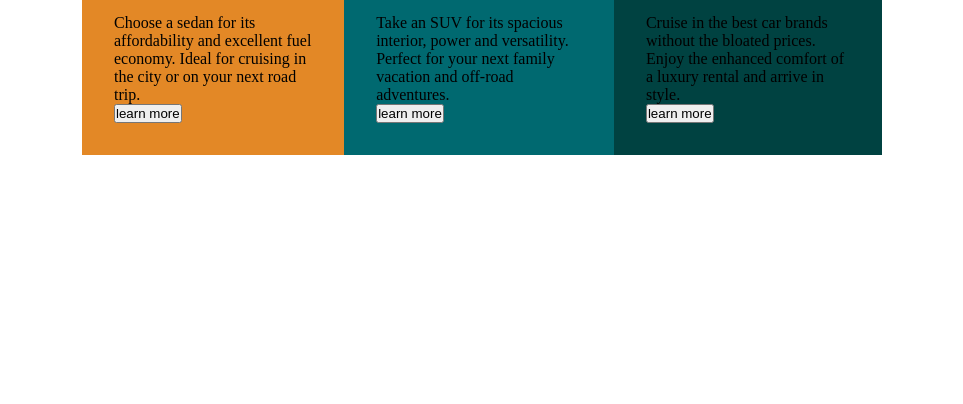
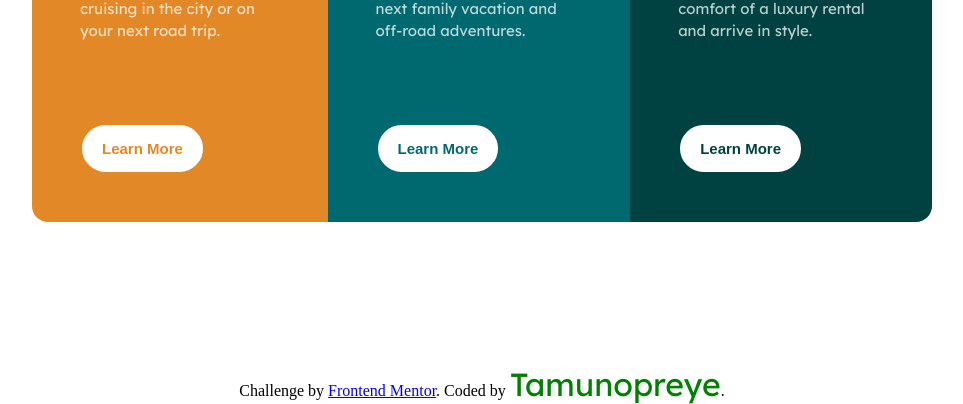
Before and after one commit to Tamunopreye/3-column-preview-card-component, a plain HTML site: page index.html in a window 1280 px wide. Shown: the part 396-800 px from the top of the page, without its empty margins (158-1121 px from the left). Drawn offline with Linux system fonts and the light colour scheme.

Commit message:
Added a footer and finished design

```diff
--- a/index.html
+++ b/index.html
@@ -6,16 +6,22 @@
         <title>Frontend Mentor | 3-column preview card component</title>
         <link rel="icon" type="image" href="images/favicon-32x32.png" />
         <link rel="stylesheet" href="style.css" />
+        <link rel="preconnect" href="https://fonts.googleapis.com" />
+        <link rel="preconnect" href="https://fonts.gstatic.com" crossorigin />
+        <link
+            href="https://fonts.googleapis.com/css2?family=Big+Shoulders+Display:wght@700&family=Lexend+Deca&display=swap"
+            rel="stylesheet" />
     </head>
     <body>
-        <main class="card">
+        <main>
+            <article class="card">
                 <section class="first">
                     <img src="images/icon-sedans.svg" alt="sedans" />
                     <h2>sedans</h2>
                     <p>
                         Choose a sedan for its affordability and excellent fuel
-                    economy. Ideal for cruising in the city or on your next road
-                    trip.
+                        economy. Ideal for cruising in the city or on your next
+                        road trip.
                     </p>
                     <button>learn more</button>
                 </section>
@@ -33,12 +39,23 @@
                     <img src="images/icon-luxury.svg" alt="luxury" />
                     <h2>luxury</h2>
                     <p>
-                    Cruise in the best car brands without the bloated prices.
-                    Enjoy the enhanced comfort of a luxury rental and arrive in
-                    style.
+                        Cruise in the best car brands without the bloated
+                        prices. Enjoy the enhanced comfort of a luxury rental
+                        and arrive in style.
                     </p>
                     <button>learn more</button>
                 </section>
+            </article>
         </main>
+        <footer class="attribution">
+            Challenge by
+            <a
+                href="https://www.frontendmentor.io?ref=challenge"
+                target="_blank"
+                >Frontend Mentor</a
+            >. Coded by
+            <a href="https://github.com/Tamunopreye" class="user">Tamunopreye</a
+            >.
+        </footer>
     </body>
 </html>
--- a/style.css
+++ b/style.css
@@ -7,32 +7,105 @@
     --Bright-orange: hsl(31, 77%, 52%);
     --Dark-cyan: hsl(184, 100%, 22%);
     --very-dark-cyan: hsl(179, 100%, 13%);
+    --Transparent-white: hsla(0, 0%, 100%, 0.75);
+    --Very-light-gray: hsl(0, 0%, 95%);
 }
-body {
-    height: 100vh;
+main {
+    height: 95vh;
     display: flex;
     justify-content: center;
     align-items: center;
+    font-family: "Lexend Deca", "Big Shoulders Display";
 }
-main {
-    max-width: 800px;
+.card {
+    max-width: 900px;
     display: flex;
+    border-radius: 1rem;
+    overflow: auto;
+    color: var(--Very-light-gray);
+    margin: 1rem;
 }
-main > section {
-    padding: 2rem;
+.card section {
+    padding: 3rem;
 }
 
-main section h2 {
-    margin: 1.5rem 0;
+.card section h2 {
+    margin: 1.8rem 0;
     text-transform: uppercase;
-    font-size: 2rem;
+    font-size: 1.7rem;
+    /* padding: 0 10px; */
+}
+.card section p {
+    font-size: 15px;
+    color: var(--Transparent-white);
+    margin-bottom: 2rem;
+    line-height: 1.5;
+}
+.card section button {
+    background-color: #fff;
+    padding: 15px 20px;
+    border: 2px solid;
+    border-radius: 2rem;
+    margin-top: 3rem;
+    text-transform: capitalize;
+    font-weight: bold;
+    font-size: 15px;
+    cursor: pointer;
+}
+.card section button:hover {
+    background-color: transparent;
+    color: var(--Transparent-white);
+    border: 2px solid;
 }
 .first {
     background-color: var(--Bright-orange);
 }
+.first > button {
+    color: var(--Bright-orange);
+}
 .second {
     background-color: var(--Dark-cyan);
+}
+.second > button {
+    color: var(--Dark-cyan);
 }
 .third {
     background-color: var(--very-dark-cyan);
 }
+.third > button {
+    color: var(--very-dark-cyan);
+}
+
+.attribution {
+    text-align: center;
+}
+.attribution .user {
+    margin-top: -10px;
+    font-family: "Lexend Deca", "Big Shoulders Display";
+    text-decoration: none;
+    color: green;
+    font-size: 2rem;
+}
+
+/* MEDIA QUERY */
+@media (max-width: 768px) {
+    main {
+        display: block;
+        height: auto;
+    }
+    .card {
+        display: flex;
+        flex-direction: column;
+        margin: 2rem;
+    }
+    .card section {
+        padding: 2rem;
+    }
+    .card section h2,
+    p {
+        margin: 1rem 0;
+    }
+    .card section button {
+        margin-top: 0.5rem;
+    }
+}
```
Lines whose indentation alone changed are shown as unchanged.
